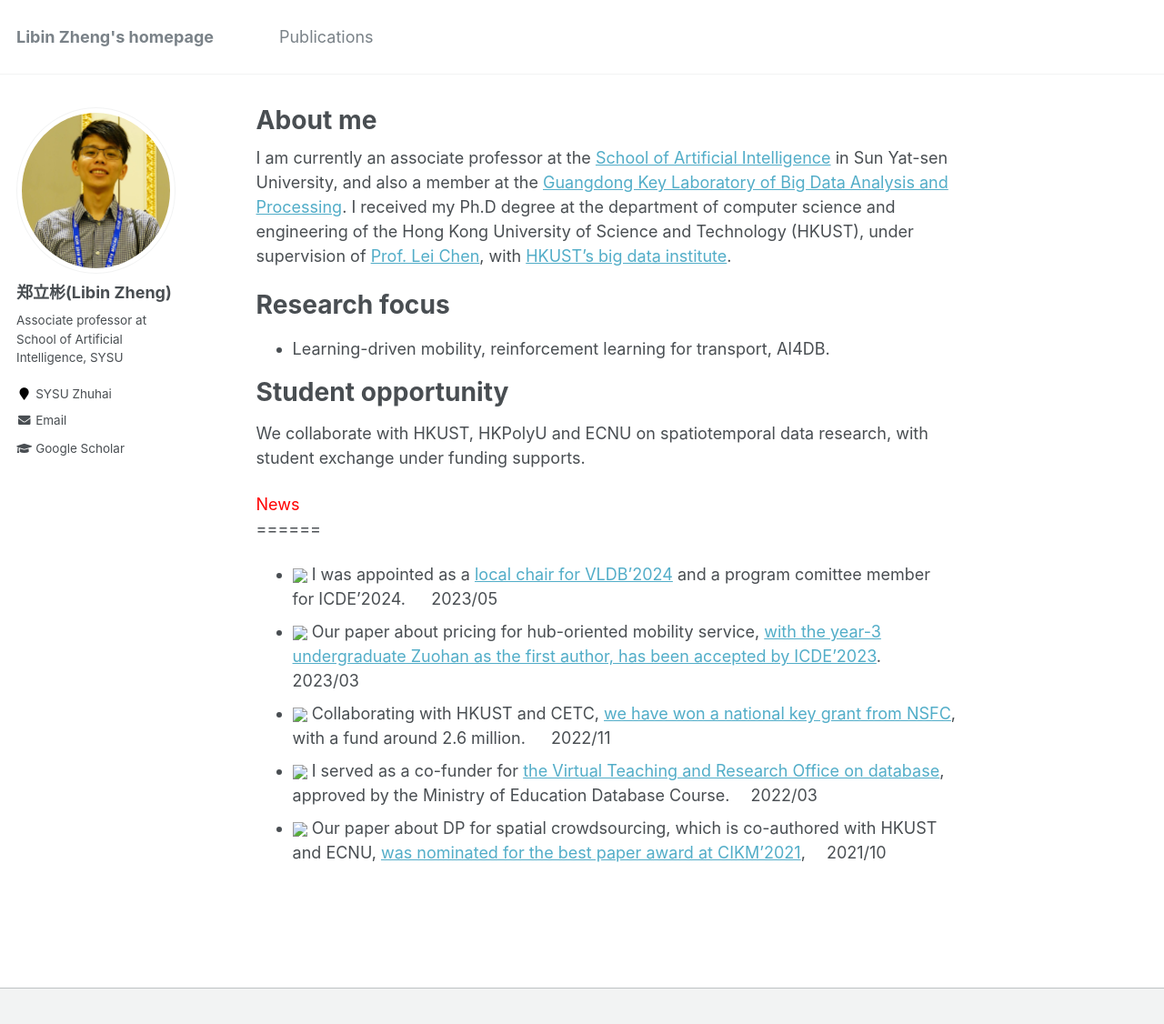
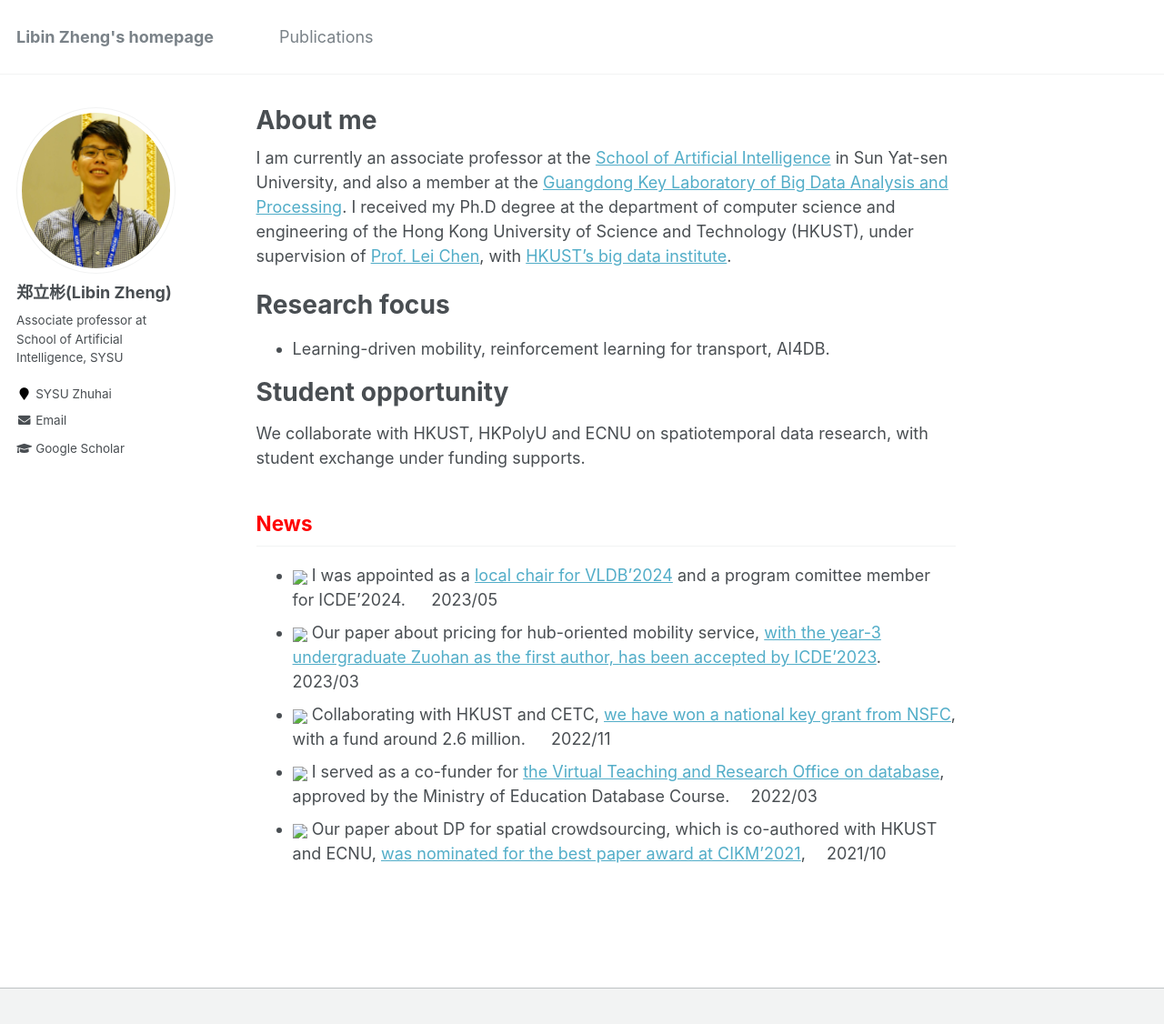
Before and after one commit to libinzheng/libinzheng.github.io, a Jekyll site: the page built from _pages/about.md, in a window 1280 px wide and 1159 px high. Shown: the top 1126 px of the window at 91% size. Built offline with Jekyll 4.4.1, drawn with Linux system fonts in a browser that asks for light colours.

```diff
--- a/_pages/about.md
+++ b/_pages/about.md
@@ -32,8 +32,7 @@ Student opportunity
 ======
 We collaborate with HKUST, HKPolyU and ECNU on spatiotemporal data research, with student exchange under funding supports.
 
-<red>News</red>
-======
+## <red>News</red>
 
 - <img src="./keyboard.svg" height="15">  I was appointed as a [local chair for VLDB'2024](https://vldb.org/2024/?officers) and a program comittee member for ICDE'2024.  &emsp; 2023/05
 - <img src="./newspaper.svg" height="15">  Our paper about pricing for hub-oriented mobility service, [with the year-3 undergraduate Zuohan as the first author, has been accepted by ICDE'2023](https://sai.sysu.edu.cn/news/1407649.htm).  &emsp; 2023/03
```
